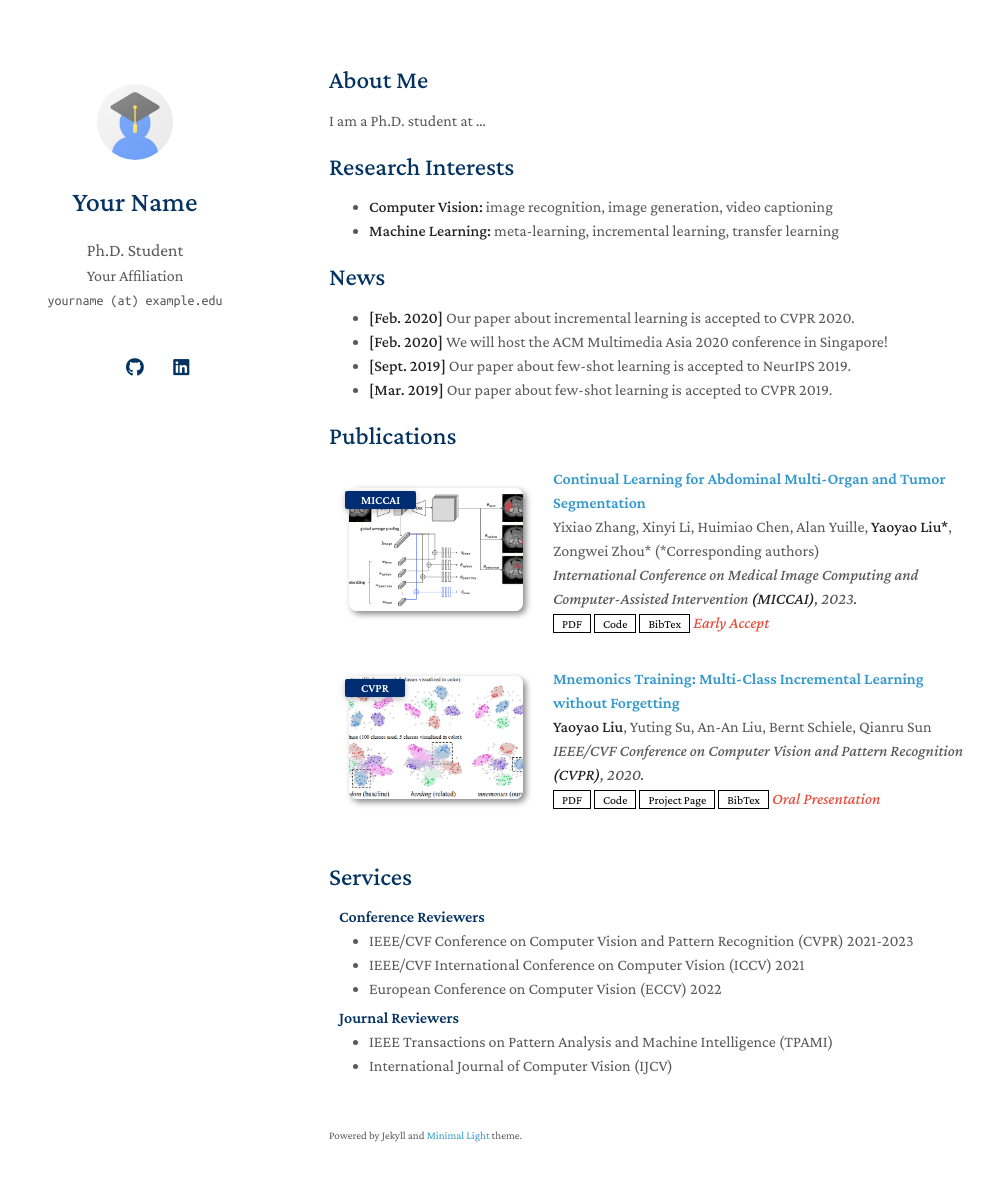
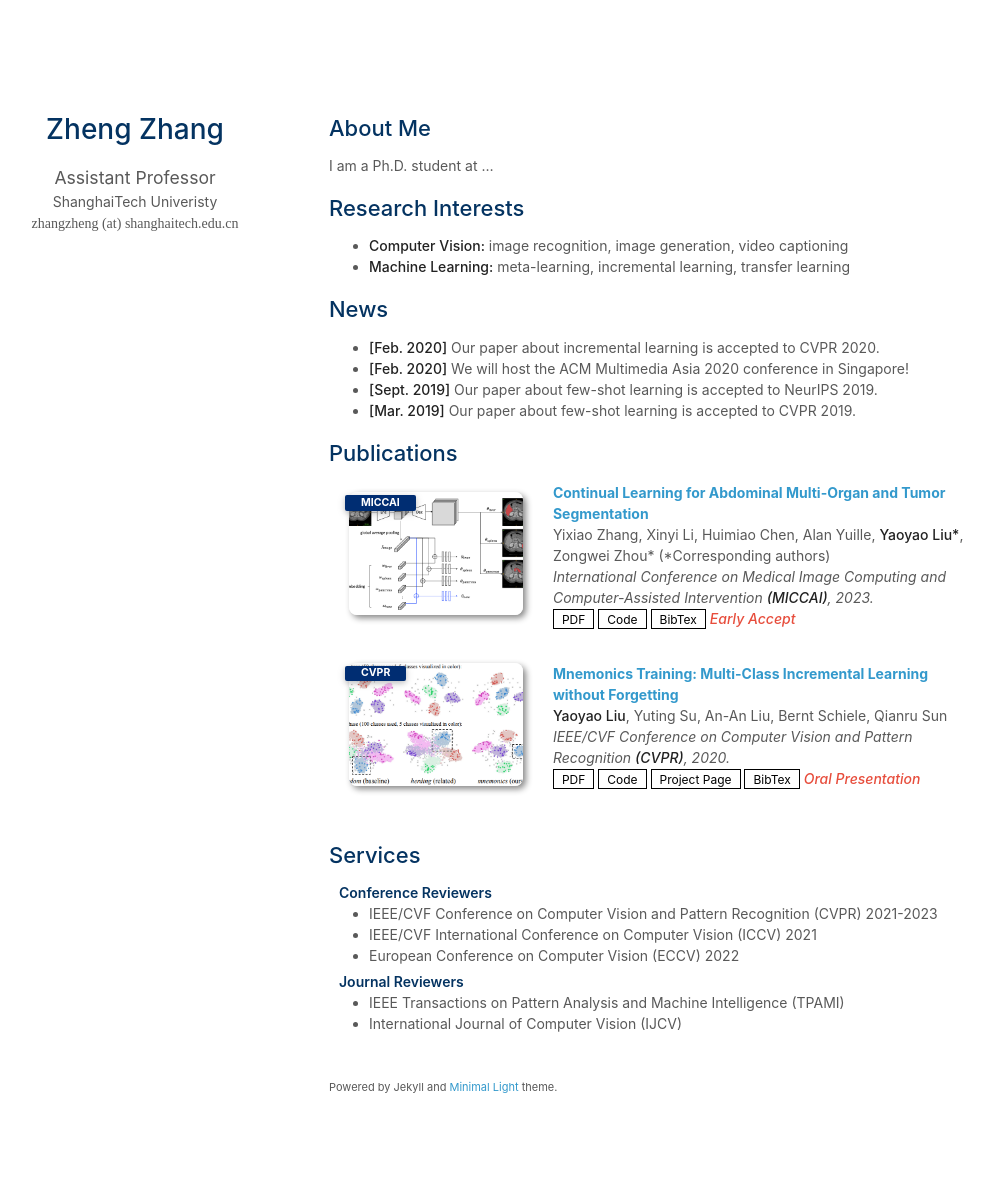
Before and after one commit to zzhang-math-ag/homepage, a Jekyll site: the page built from index.md, in a window 1280 px wide and 1216 px high. Shown: the top 1181 px of the window, without its empty margins (141-1135 px from the left). Built offline with Jekyll 4.4.1, drawn with Linux system fonts in a browser that asks for light colours; a style sheet for code colours, icons or effects is not loaded; our own code applies the rules of GitHub Pages for plain Markdown files.

Commit message:
Update _config.yml

```diff
--- a/_config.yml
+++ b/_config.yml
@@ -1,26 +1,22 @@
 # Basic Information
-title: Your Name
-position: Ph.D. Student
-affiliation: Your Affiliation
-email: yourname (at) example.edu
+title: Zheng Zhang
+position: Assistant Professor
+affiliation: ShanghaiTech Univeristy
+email: zhangzheng (at) shanghaitech.edu.cn
 
 # Search Engine Optimization (SEO)
 # The following information is used to improve the website traffic from search engines, e.g., Google.
-keywords: minimal light
-description: The Minimal Light is a simple and elegant jekyll theme for academic personal homepage.
-canonical: https://minimal-light-theme.yliu.me/
+keywords: Zheng Zhang, mathematics
+description: Academic homepage of Zheng Zhang.
+canonical: https://zhangzheng.github.io/
 
 # Links
 # If you don't need one of them, you may delete the corresponding line.
-google_scholar: https://scholar.google.com/
 cv_link: assets/files/curriculum_vitae.pdf
-github_link: https://github.com/
-linkedin: https://www.linkedin.com/
-twitter: https://twitter.com/
+
 
 # Images (e.g., your profile picture and your website's favicon)
 # "favicon" and "favicon_dark" are used for the light and dark modes, respectively.
-avatar: ./assets/img/avatar.png
 favicon: ./assets/img/favicon.png
 favicon_dark: ./assets/img/favicon-dark.png
 
@@ -34,7 +30,7 @@ auto_dark_mode: true
 
 # Font
 # You can use this option to choose between Serif or Sans Serif fonts.
-font: "Serif" # or "Sans Serif"
+font: "Sans Serif"
 
 # Google Analytics ID
 # Please remove this if you don't use Google Analytics
```
